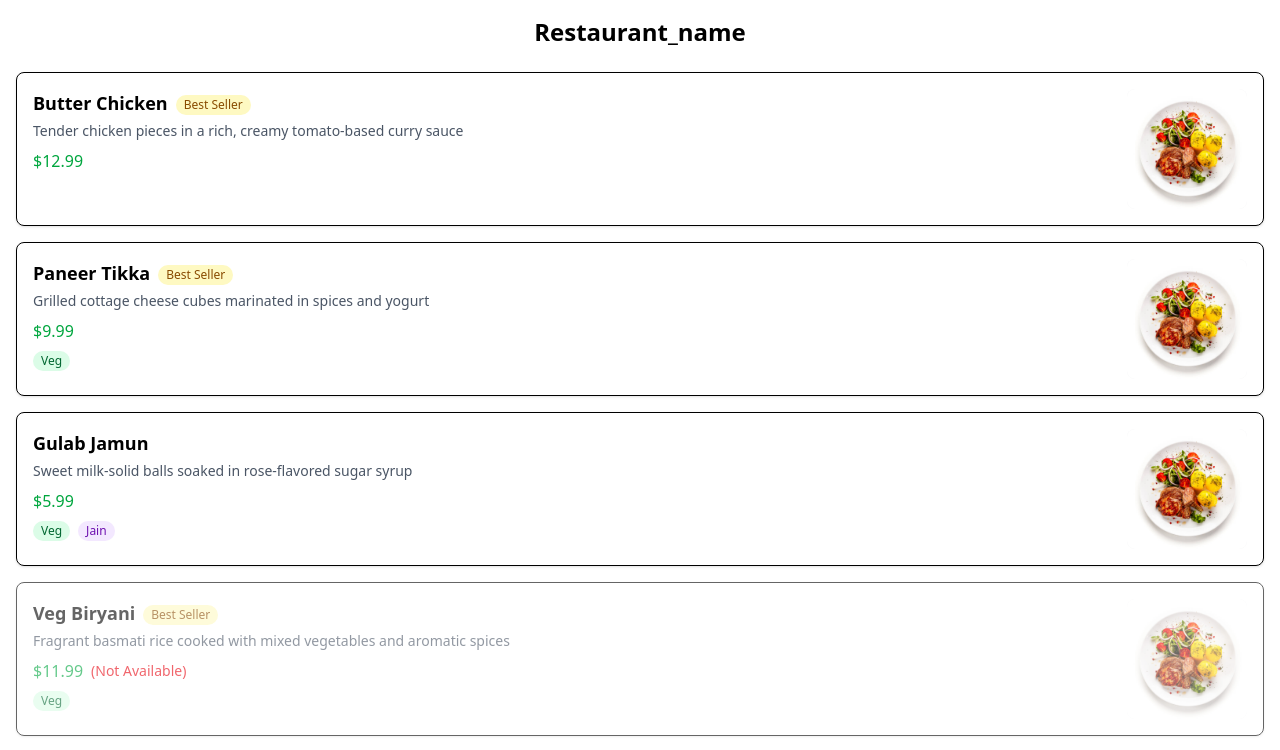
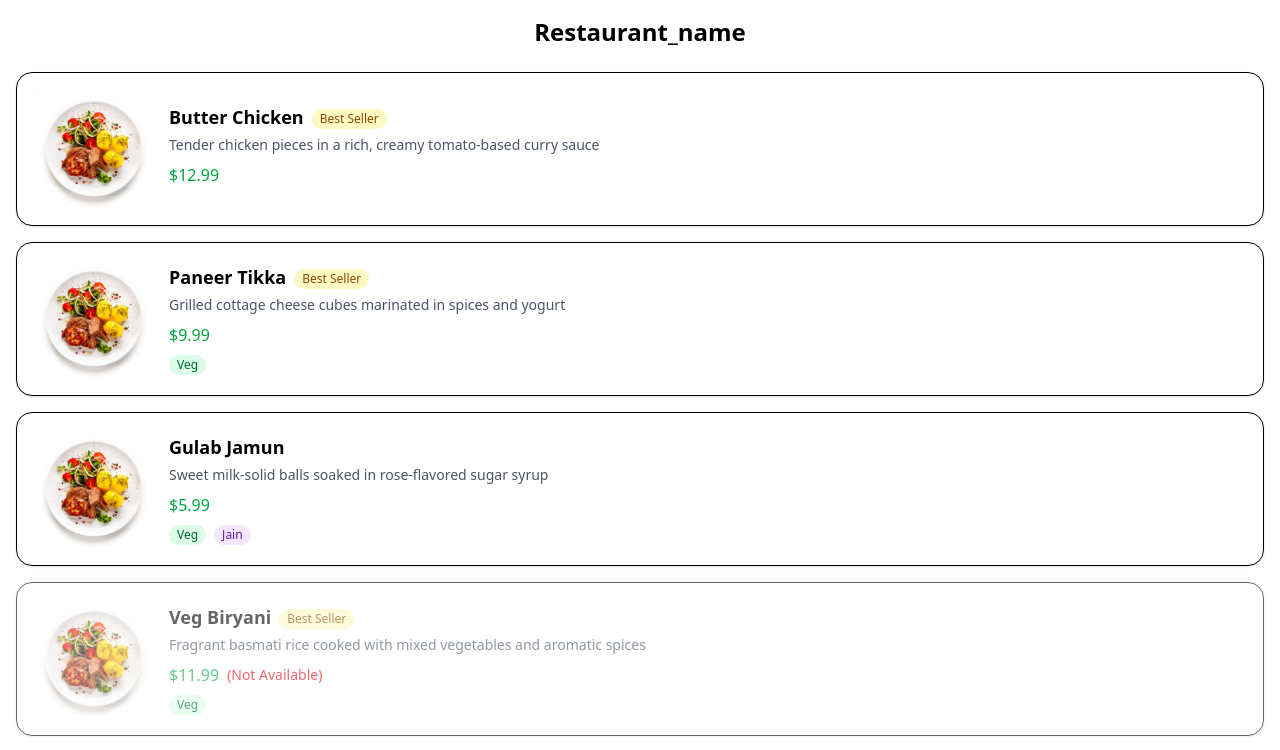
Before and after one commit to Saaaaaad3/Plattera, a Next.js app in the folder plattera-ui/: page /restaurants/menu in a window 1280 px wide. Shown: the top 750 px of the page. Built offline with nearby package versions, Linux system fonts and the light colour scheme.

Commit message:
Card Restructuring

```diff
--- a/plattera-ui/src/app/restaurants/menu/page.tsx
+++ b/plattera-ui/src/app/restaurants/menu/page.tsx
@@ -61,10 +61,11 @@ const MenuItemCard = memo(({ item }: { item: MenuItem }) => {
 
   return (
     <li
-      className={`flex justify-between items-start gap-2 sm:gap-3 md:gap-4 p-3 sm:p-4 border rounded-lg shadow-sm hover:shadow-md transition-shadow ${
+      className={`flex justify-between items-center gap-2 sm:gap-3 md:gap-4 p-3 sm:p-4 border rounded-2xl shadow-sm hover:shadow-md transition-shadow ${
         !isAvailable ? "opacity-60" : ""
       }`}
     >
+      <MenuItemImage name={item.itemName} imageUrl={item.itemImage} />
       <div className="flex-1 min-w-0">
         <div className="flex flex-wrap items-center gap-1 sm:gap-2">
           <span
@@ -108,7 +109,6 @@ const MenuItemCard = memo(({ item }: { item: MenuItem }) => {
           )}
         </div>
       </div>
-      <MenuItemImage name={item.itemName} imageUrl={item.itemImage} />
     </li>
   );
 });
```
